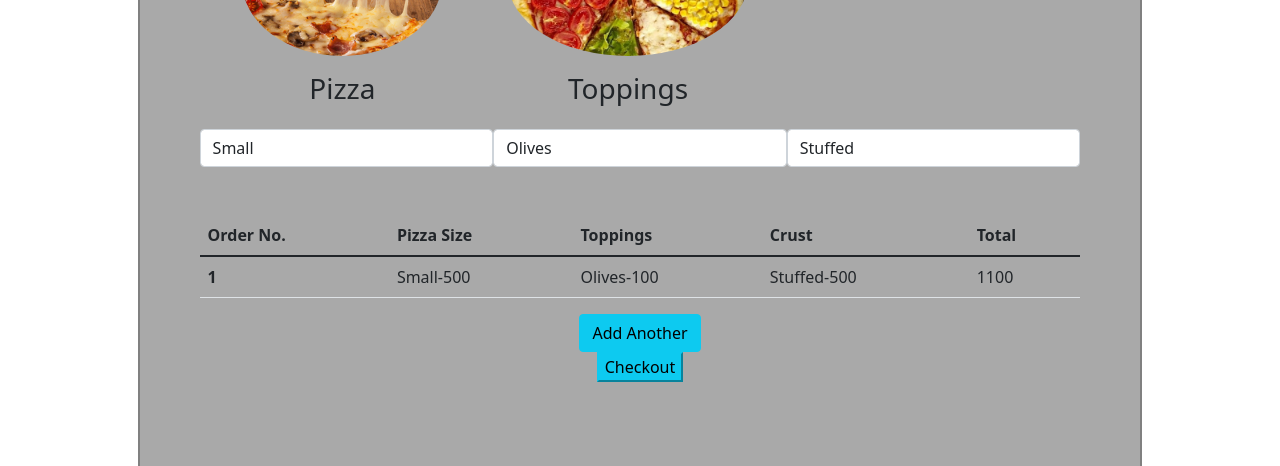
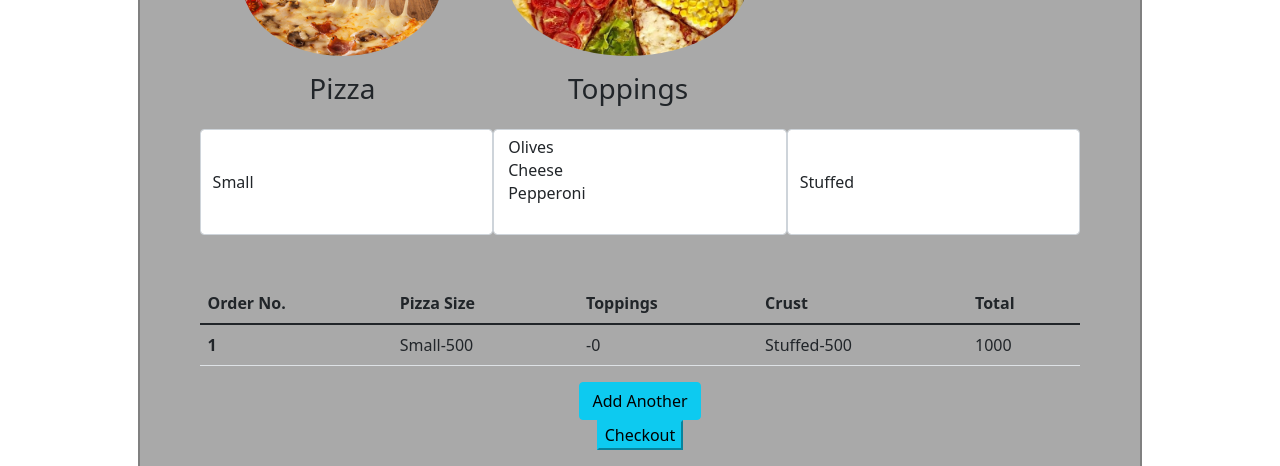
Before and after one commit to DEANKAGO/Pizza-Place, a plain HTML site: page index.html in a window 1280 px wide. Both pictures are taken after a click on the button "Order". Shown: the part 334-800 px from the top of the page. Drawn offline with nearby package versions, Linux system fonts and the light colour scheme.

Commit message:
added multiple selection for toppinggs

```diff
--- a/index.html
+++ b/index.html
@@ -65,7 +65,7 @@
           <option value="700" label="Medium">Medium</option>
           <option value="1000" label="Large">Large</option>
         </select>
-        <select class="form-control cl-md-4" name="" id="toppings">
+        <select class="form-control cl-md-4" name="" id="toppings" multiple>
           <option value="100" label="Olives">Olives</option>
           <option value="50" label="Cheese">Cheese</option>
           <option value="80" label="Pepperoni">Pepperoni</option>
--- a/scripts.js
+++ b/scripts.js
@@ -23,20 +23,31 @@ $(document).ready(function() {
   $(".btn-no").hide();
   $(".feedback h5 ").hide();
 
+  function computeTotal(selected) {
+    let tot = selected.map((value) => Number(value)).reduce((prev, curr) => prev + curr, 0);
+     return tot;
+  }
+
 
   $(".btn1").click(function(){
+
     var pizzaSize = $("#size option:selected").val();
-    var pizzaToppings = $("#toppings option:selected").val();
+    var pizzaToppings = $("#toppings").val();
+    console.log(pizzaToppings)
     var pizzaCrust = $("#crust option:selected").val();
-    var total = parseInt(pizzaSize) + parseInt(pizzaToppings) + parseInt(pizzaCrust);
+    var total = parseInt(pizzaSize) + parseInt(computeTotal(pizzaToppings)) + parseInt(pizzaCrust);
+
 
     var order = 1;
     var grandTotal =0;
 
+
     $("#size1").html($("#size option:selected").text() + "-" +pizzaSize);
-    $("#toppings1").html($("#toppings option:selected").text() + "-" +pizzaToppings);
+    $("#toppings1").html($("#toppings option:selected").text() + "-" +computeTotal(pizzaToppings));
     $("#crust1").html($("#crust option:selected").text() + "-" +pizzaCrust);
     $("#total").html(total);
+
+
 
     function Pizza(size, toppings, crust, total, orderNo) {
       this.size = size;
@@ -44,7 +55,9 @@ $(document).ready(function() {
       this.crust = crust;
       this.total = total;
       this.orderNo = orderNo;
+
     }
+
 
     $("table").show()
     $(".buttons").show()
@@ -54,15 +67,15 @@ $(document).ready(function() {
 
     $(".btn2").click(function(){
       var pizzaSize = $("#size option:selected").val();
-      var pizzaToppings = $("#toppings option:selected").val();
+      var pizzaToppings = $("#toppings").val();
       var pizzaCrust = $("#crust option:selected").val();
-      var total = parseInt(pizzaSize) + parseInt(pizzaToppings) + parseInt(pizzaCrust);
+      var total = parseInt(pizzaSize) + parseInt(computeTotal(pizzaToppings)) + parseInt(pizzaCrust);
       order = order + 1;
       grandTotal = grandTotal + total;
 
       var newPizza = new Pizza(pizzaSize, pizzaToppings, pizzaCrust, total, order);
 
-      var newRow = '<tr><th scope="row">' + newPizza.orderNo + '</th><td id="size1">' + $("#size option:selected").text() + " - " + newPizza.size + '</td><td id="toppings1">' + $("#toppings option:selected").text() + " - " + newPizza.toppings + '</td><td id="crust1">' + $("#crust option:selected").text() + " - " + newPizza.crust + '</td><td id="total">' + newPizza.total + '</td></tr>'
+      var newRow = '<tr><th scope="row">' + newPizza.orderNo + '</th><td id="size1">' + $("#size option:selected").text() + " - " + newPizza.size + '</td><td id="toppings1">' + $("#toppings option:selected").text() + " - " + computeTotal(newPizza.toppings) + '</td><td id="crust1">' + $("#crust option:selected").text() + " - " + newPizza.crust + '</td><td id="total">' + newPizza.total + '</td></tr>'
 
       $("#table1").append(newRow);
 
@@ -84,8 +97,8 @@ $(document).ready(function() {
 
 
     $(".btn-yes").click(function() {
+      $(".btn-yes").hide();
       $(".feedback h4").hide();
-      $(".btn-yes").hide();
       $(".btn-no").hide();
       $(".feedback h2").hide()
       $(".feedback .pick-up").show();
@@ -94,11 +107,10 @@ $(document).ready(function() {
 
 
      $(".btn-no").click(function() {
+      $(".btn-yes").hide()
       $(".feedback h4").hide()
-      $(".btn-yes").hide()
       $(".btn-no").hide()
       $(".feedback h2").show()
-      // $(".feedback .pick-up").show()
 
     })
 
```
